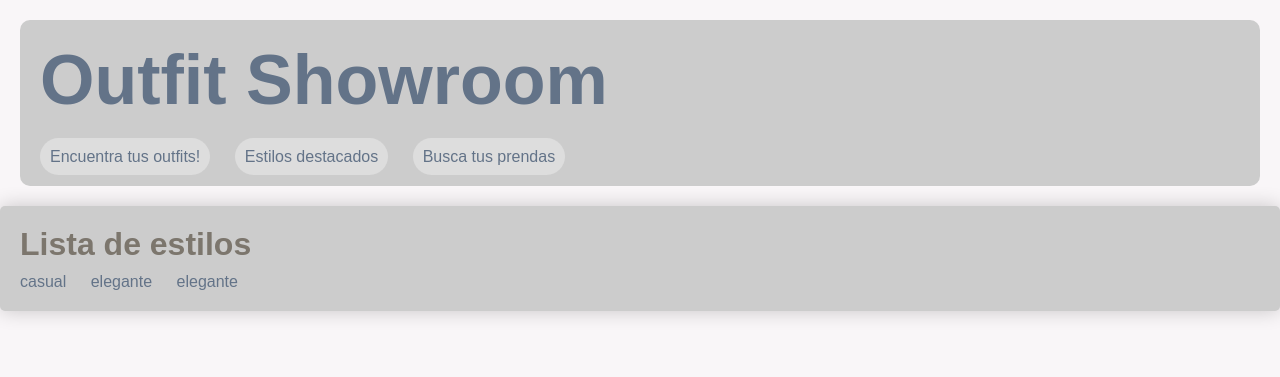
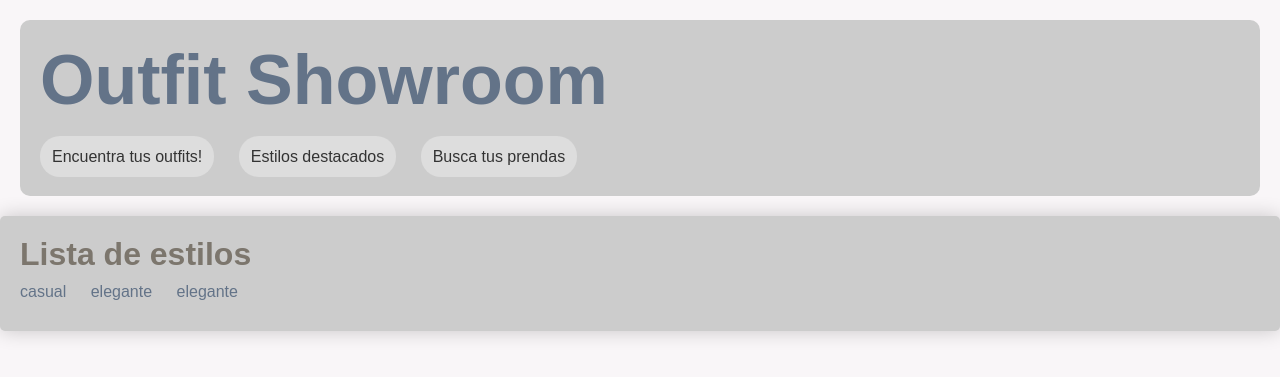
Before and after one commit to INIGO-7/IWebOutfitShowroom, a Django app: page /appOutfitShowroom/estilos in a window 1280 px wide. Shown: the top 377 px of the page. Run offline with Django 4.2, Linux system fonts and the light colour scheme; data comes from the database, SQL or seed files in the repository.

Commit message:
Implementar favicon y retoques CSS

```diff
--- a/OutfitShowroom/appOutfitShowroom/static/css/estilos.css
+++ b/OutfitShowroom/appOutfitShowroom/static/css/estilos.css
@@ -33,10 +33,10 @@ h2 {
 
 nav a {
   text-decoration: none;
-  padding: 10px;
+  padding: 12px;
   border-radius: 20px;
   background-color: #DDDDDD;
-  color: #33333; /* Color del texto, ajusta según sea necesario */
+  color: #333333; /* Color del texto, ajusta según sea necesario */
 }
 
 nav a:hover {
@@ -94,6 +94,7 @@ nav a:hover {
 ul {
     list-style: none;
     margin-top: 10px;
+    margin-bottom: 10px;
 }
 
 li {
--- a/OutfitShowroom/appOutfitShowroom/templates/base.html
+++ b/OutfitShowroom/appOutfitShowroom/templates/base.html
@@ -3,6 +3,7 @@
     {% load static %}
     <head>
         <link rel="stylesheet" href="{% static 'css/estilos.css' %}">
+        <link rel="shortcut icon" type="image/png" href="{% static 'favicon.ico' %}"/>
         <title>{{ titulo_pagina }}</title>
     </head>
     <body>
```
Also changed, not shown: OutfitShowroom/appOutfitShowroom/static/favicon.ico (added), OutfitShowroom/appOutfitShowroom/static/favicon.jpg (added).
